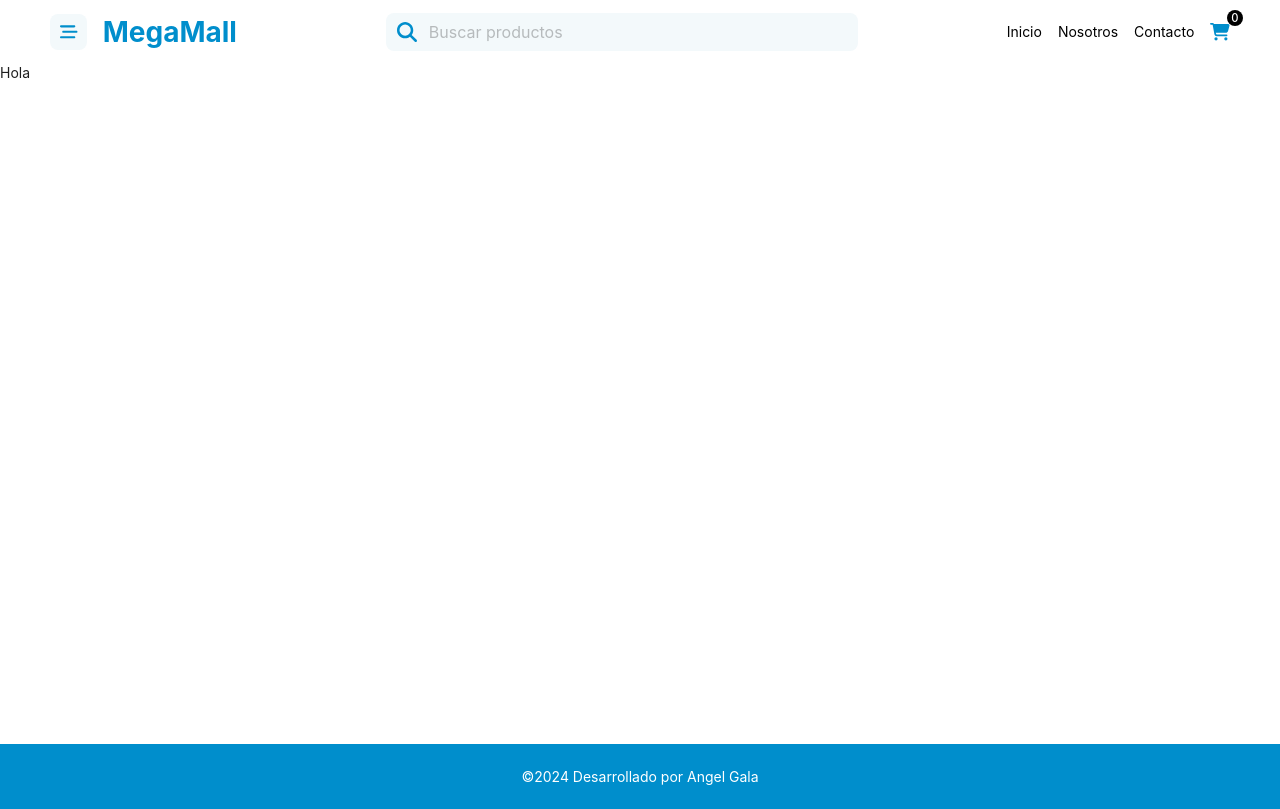
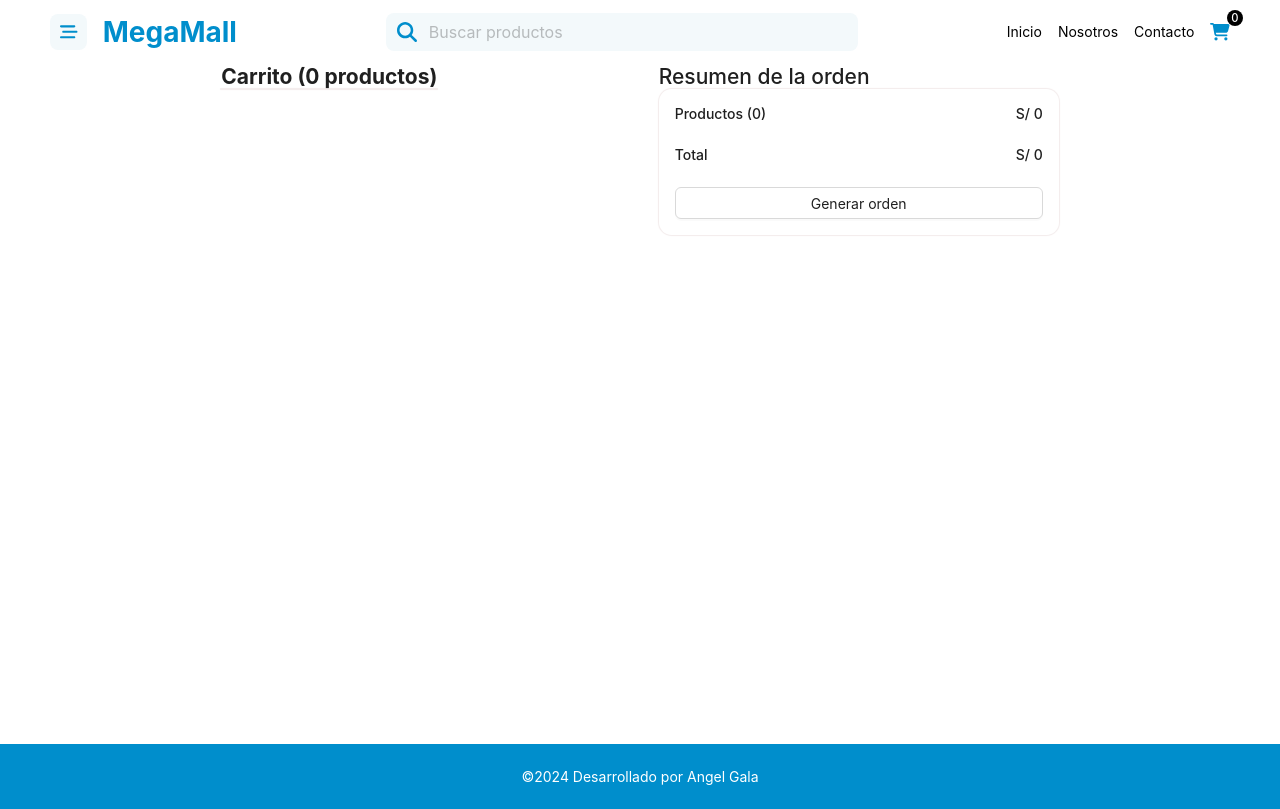
Before and after one commit to AngelDev2001/Primera-Preentrega-React-60010-JS, a React (Vite) app: page /cart in a window 1280 px wide. Built offline with nearby package versions, Linux system fonts and the light colour scheme.

Commit message:
added generador order modal

```diff
--- a/package.json
+++ b/package.json
@@ -15,11 +15,15 @@
     "@fortawesome/free-regular-svg-icons": "^6.6.0",
     "@fortawesome/free-solid-svg-icons": "^6.6.0",
     "@fortawesome/react-fontawesome": "^0.2.2",
+    "@hookform/resolvers": "^3.9.0",
     "antd": "^5.20.5",
+    "firebase": "^10.13.2",
     "react": "^18.3.1",
     "react-dom": "^18.3.1",
+    "react-hook-form": "^7.53.0",
     "react-router-dom": "^6.26.1",
-    "styled-components": "^6.1.13"
+    "styled-components": "^6.1.13",
+    "yup": "^1.4.0"
   },
   "devDependencies": {
     "@types/react": "^18.3.3",
--- /dev/null
+++ b/src/components/ModalGenerateOrder.jsx
@@ -0,0 +1,92 @@
+import { Button, Col, Input, Modal, Row } from "antd";
+import { Controller, useForm } from "react-hook-form";
+import { yupResolver } from "@hookform/resolvers/yup";
+import * as yup from "yup";
+
+export const ModalGenerateOrder = ({ visibleForm, onSetVisibleForm }) => {
+  return (
+    <Modal
+      title="Generador de orden"
+      open={visibleForm}
+      onCancel={() => onSetVisibleForm(false)}
+      footer={false}
+    >
+      <GenerateOrder />
+    </Modal>
+  );
+};
+
+const GenerateOrder = () => {
+  const schema = yup.object({
+    name: yup.string().required(),
+    lastName: yup.string().required(),
+    phone: yup.string().required(),
+    email: yup.string().email().required(),
+    password: yup.string().required(),
+    passwordConfirmation: yup.string().required(),
+  });
+
+  const {
+    formState: { errors },
+    handleSubmit,
+    register,
+    control,
+  } = useForm({ resolver: yupResolver(schema) });
+
+  const onSubmit = handleSubmit((data) => console.log(data));
+
+  return (
+    <form onSubmit={onSubmit}>
+      <Row gutter={[16, 16]}>
+        <Col span={24}>
+          <Controller
+            name="clientName"
+            control={control}
+            defaultValue=""
+            render={() => <Input />}
+          />
+        </Col>
+        <Col span={24}>
+          <span>Apellido: </span>
+          <Input {...register("lastName")} />
+          {errors.lastName && <span>{errors.lastName.message}</span>}
+        </Col>
+        <Col span={24}>
+          <span>Teléfono: </span>
+          <Input type="number" {...register("phone")} />
+          {errors.phone && <span>{errors.phone.message}</span>}
+        </Col>
+        <Col span={24}>
+          <span>Correo: </span>
+          <Input type="email" {...register("email")} />
+          {errors.email && <span>{errors.email.message}</span>}
+        </Col>
+        <Col span={24}>
+          <span>Contraseña: </span>
+          <Input type="password" {...register("password")} />
+          {errors.password && <span>{errors.password.message}</span>}
+        </Col>
+        <Col span={24}>
+          <span>Confirmación de contraseña: </span>
+          <Input
+            type="password"
+            {...register("passwordConfirmation", {
+              pattern: {
+                value: /^[a-z0-9._%+-]+@[a-z0-9]+\.[a-z]{2,4}$/,
+                message: "Correo no válido",
+              },
+            })}
+          />
+          {errors.passwordConfirmation && (
+            <span>{errors.passwordConfirmation.message}</span>
+          )}
+        </Col>
+        <Col span={24}>
+          <Button type="primary" block htmlType="submit">
+            Enviar
+          </Button>
+        </Col>
+      </Row>
+    </form>
+  );
+};
--- a/src/components/index.js
+++ b/src/components/index.js
@@ -1,3 +1,4 @@
 export * from "./layout/BaseLayout";
 export * from "./ItemListContainer";
 export * from "./Categories";
+export * from "./ModalGenerateOrder";
--- /dev/null
+++ b/src/components/ui/Input.jsx
@@ -0,0 +1,5 @@
+import InputAntd from "antd/lib/input";
+
+export const Input = () => {
+  return <div>Input</div>;
+};
--- /dev/null
+++ b/src/pages/cart/index.jsx
@@ -0,0 +1,149 @@
+import { Button, Divider, Input } from "antd";
+import { useProductsCart } from "../../providers/ProductsCartProvider";
+import styled from "styled-components";
+import { FontAwesomeIcon } from "@fortawesome/react-fontawesome";
+import { faMinus, faPlus } from "@fortawesome/free-solid-svg-icons";
+import { useState } from "react";
+import { ModalGenerateOrder } from "../../components/ModalGenerateOrder";
+
+export const Cart = () => {
+  const {
+    cart,
+    onDecreaseQuantity,
+    onIncreaseQuantity,
+    totalPrice,
+    productsQuantity,
+  } = useProductsCart();
+
+  const [visibleForm, setVisibleForm] = useState(false);
+
+  return (
+    <WrapperContent>
+      <div className="products">
+        <h2>Carrito ({productsQuantity} productos)</h2>
+        <div className="products-list">
+          {cart.map((product) => (
+            <article key={product?.id}>
+              <div className="product">
+                <div>
+                  <img src={product?.image} alt="" />
+                </div>
+                <div className="product-description">
+                  <span className="product-name">{product?.name}</span>
+                  <span className="product-brand">{product?.brand}</span>
+                </div>
+                <div className="product-quantity">
+                  <Input
+                    value={product?.quantity}
+                    addonBefore={
+                      <FontAwesomeIcon
+                        icon={faMinus}
+                        onClick={() => onDecreaseQuantity(product?.id)}
+                        style={{ cursor: "pointer" }}
+                      />
+                    }
+                    addonAfter={
+                      <FontAwesomeIcon
+                        icon={faPlus}
+                        onClick={() => onIncreaseQuantity(product?.id)}
+                        style={{ cursor: "pointer" }}
+                      />
+                    }
+                  />
+                </div>
+                <div></div>
+              </div>
+              <Divider style={{ margin: "1rem 0" }} />
+            </article>
+          ))}
+        </div>
+      </div>
+      <div className="summary">
+        <h2>Resumen de la orden</h2>
+        <div className="summary-details">
+          <div>
+            <span>Productos ({productsQuantity})</span>
+            <span>S/ {totalPrice}</span>
+          </div>
+          <div>
+            <span>Total</span>
+            <span>S/ {totalPrice}</span>
+          </div>
+          <Button block onClick={() => setVisibleForm(true)}>
+            Generar orden
+          </Button>
+        </div>
+      </div>
+      <ModalGenerateOrder
+        visibleForm={visibleForm}
+        onSetVisibleForm={setVisibleForm}
+      />
+    </WrapperContent>
+  );
+};
+
+const WrapperContent = styled.section`
+  display: flex;
+  justify-content: space-evenly;
+
+  img {
+    width: 6rem;
+  }
+
+  .products {
+    /* box-shadow: 0 0 1px 1px #f3ecec; */
+  }
+
+  .products-list {
+    display: flex;
+    flex-direction: column;
+    gap: 1rem;
+    border-radius: 0.8rem;
+    box-shadow: 0 0 1px 1px #f3ecec;
+  }
+
+  .product {
+    display: flex;
+    align-items: center;
+    gap: 1rem;
+  }
+
+  .product-description {
+    display: flex;
+    flex-direction: column;
+    font-weight: 500;
+  }
+
+  .product-brand {
+    text-transform: uppercase;
+    font-size: 0.8rem;
+  }
+
+  .product-quantity {
+    width: 7rem;
+    margin-left: auto;
+  }
+
+  .summary {
+    width: 25rem;
+
+    h2 {
+      font-weight: 500;
+    }
+  }
+
+  .summary-details {
+    display: flex;
+    flex-direction: column;
+    gap: 1.5rem;
+    padding: 1rem;
+    border-radius: 0.8rem;
+    box-shadow: 0 0 1px 1px #f3ecec;
+
+    & > div {
+      display: flex;
+      justify-content: space-between;
+      font-weight: 500;
+    }
+  }
+`;
--- a/src/pages/index.js
+++ b/src/pages/index.js
@@ -2,3 +2,4 @@ export * from "./home";
 export * from "./contact";
 export * from "./about";
 export * from "./details";
+export * from "./cart";
--- a/src/providers/ProductsCartProvider.jsx
+++ b/src/providers/ProductsCartProvider.jsx
@@ -3,6 +3,7 @@ import { createContext, useContext, useEffect, useState } from "react";
 const ProductsContext = createContext({
   cart: [],
   cartLength: null,
+  productsQuantity: null,
   totalPrice: null,
   onIncreaseQuantity: (product) => console.info(product),
   onDecreaseQuantity: (product) => console.info(product),
@@ -71,6 +72,11 @@ export const ProductsCartProvider = ({ children }) => {
 
   const cartLength = cart.length;
 
+  const productsQuantity = cart.reduce(
+    (acc, product) => acc + product?.quantity,
+    0
+  );
+
   const totalPrice = cart.reduce(
     (acc, product) => acc + product?.price * product?.quantity,
     0
@@ -81,6 +87,7 @@ export const ProductsCartProvider = ({ children }) => {
       value={{
         cart,
         cartLength,
+        productsQuantity,
         totalPrice,
         onIncreaseQuantity,
         onDecreaseQuantity,
--- a/src/router/index.jsx
+++ b/src/router/index.jsx
@@ -1,6 +1,6 @@
 import { Route, Routes } from "react-router-dom";
 import { BaseLayout } from "../components/layout/BaseLayout";
-import { About, Contact, Details, Home } from "../pages";
+import { About, Cart, Contact, Details, Home } from "../pages";
 
 export const Router = () => {
   return (
@@ -37,7 +37,14 @@ export const Router = () => {
           </BaseLayout>
         }
       />
-      <Route path="/cart" element={<BaseLayout>Hola</BaseLayout>} />
+      <Route
+        path="/cart"
+        element={
+          <BaseLayout>
+            <Cart />
+          </BaseLayout>
+        }
+      />
     </Routes>
   );
 };
```
Also changed, not shown: src/firebase/index.jsx (added, +15 -0 lines), 1 other file (tests, documents, lock files or other folders).
